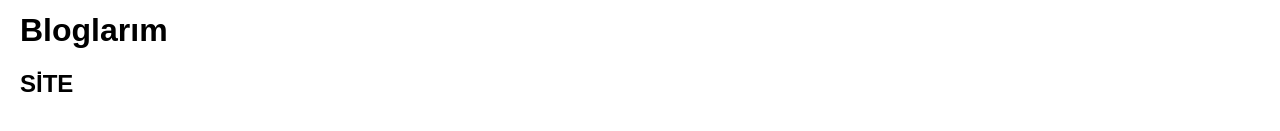
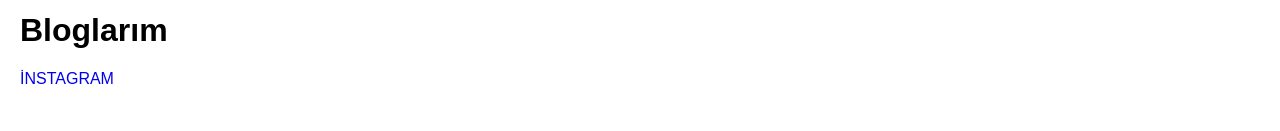
Before and after one commit to beratkc/beratkc.github.io, a plain HTML site: page index.html in a window 1280 px wide. Shown: the part 363-494 px from the top of the page. Drawn offline with Linux system fonts and the light colour scheme.

Commit message:
Update index.html

```diff
--- a/index.html
+++ b/index.html
@@ -36,7 +36,9 @@ body {
 
     <div class="content">
       <h1>Bloglarım</h1>
-      <h2>SİTE<h2>
+        <a href="https://instagram.com/_tkdberat">İNSTAGRAM</a>
+
+
 
 
 
```
